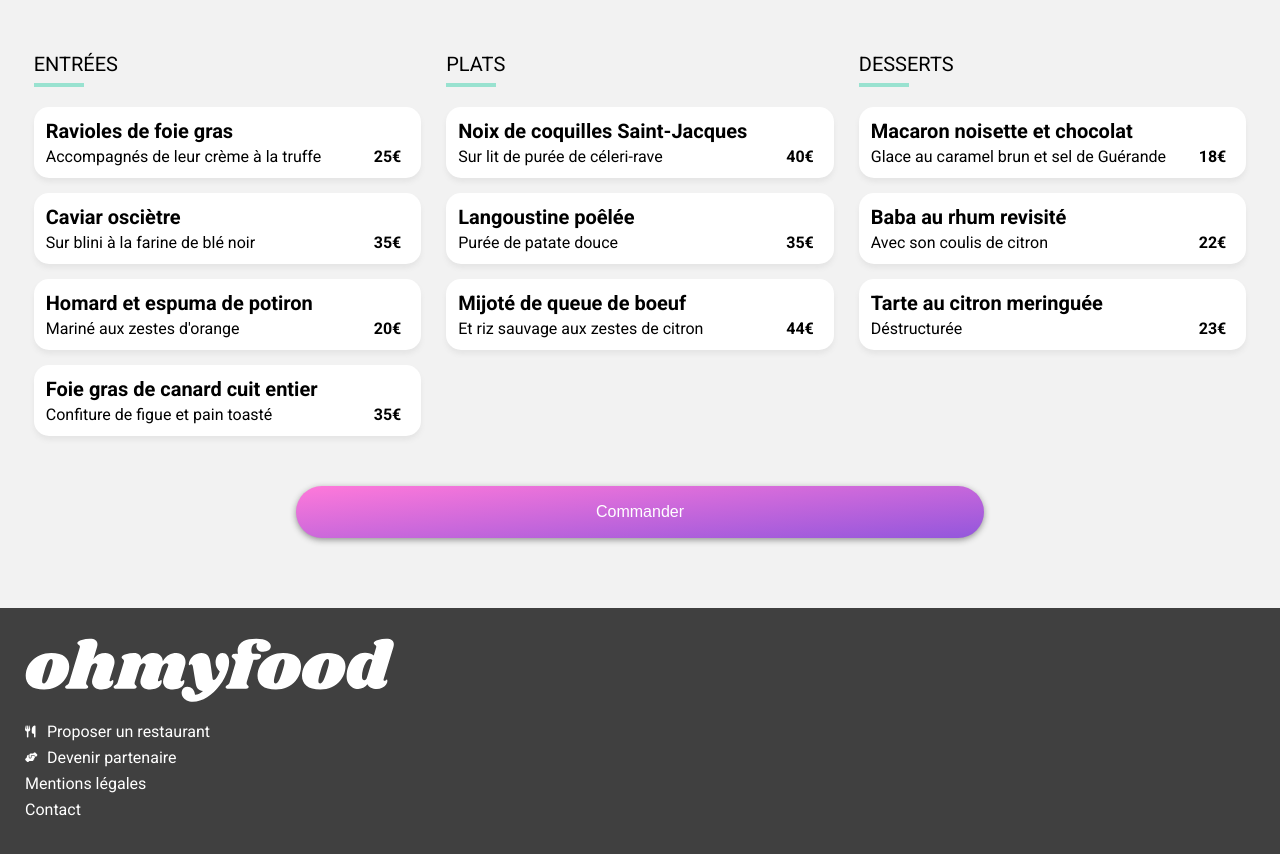
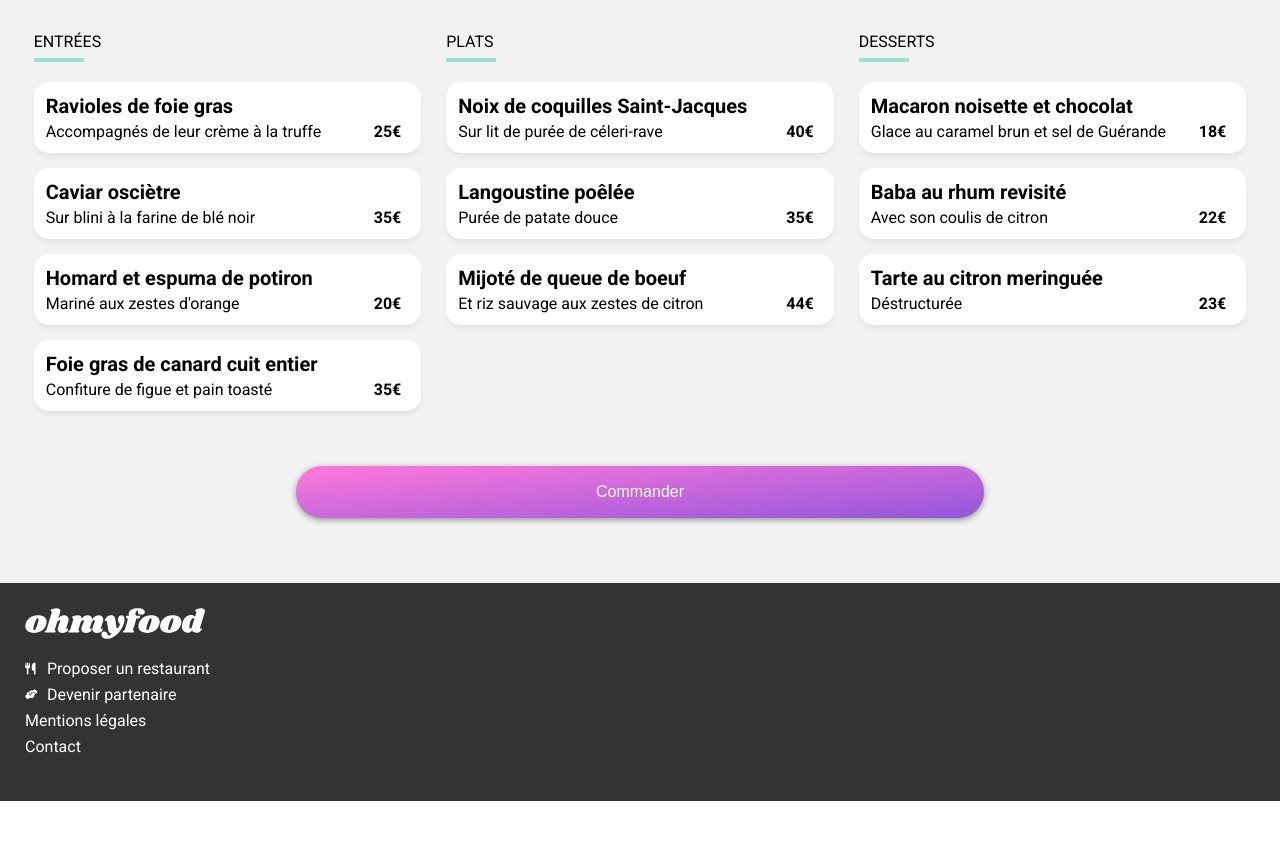
Before and after one commit to Jsncndl/Projet-3, a website: page menu_2.html in a window 1280 px wide. Shown: the part 374-1228 px from the top of the page. After the commit the page ends 1175 px from the top, so only its background shows below. Drawn offline with Linux system fonts and the light colour scheme; a web font is replaced by a local one.

Commit message:
fix: correct display

```diff
--- a/sass/Layout/_footer.scss
+++ b/sass/Layout/_footer.scss
@@ -1,13 +1,12 @@
 .footer {
   padding: 25px;
   color: #ffffff;
-  background-color: lighten($color: #000000, $amount: 25);
+  background-color: lighten($color: #000000, $amount: 20);
 
   &__img {
     filter: invert(91%) sepia(91%) saturate(28%) hue-rotate(205deg)
       brightness(108%) contrast(100%);
     width: 30%;
-    margin-top: 5px;
   }
 
   &__nav {
--- a/sass/style_desktop.scss
+++ b/sass/style_desktop.scss
@@ -37,4 +37,10 @@
           }
       }
   }
+
+  .footer {
+    &__img {
+      width: 180px;
+    }
+  }
 }
--- a/sass/style_menu.scss
+++ b/sass/style_menu.scss
@@ -47,7 +47,7 @@ h1 {
       display: flex;
       align-items: center;
       justify-content: space-between;
-      margin: 0px 0px 30px 0px;
+      margin: 0px 0px 10px 0px;
 
       &__h1 {
         font-size: 28px;
@@ -101,7 +101,7 @@ h1 {
     }
 
     &__button {
-      margin: 40px 0px 5px 0px;
+      margin: 45px 0px 0px 0px;
       padding: 17px 20px 17px 20px;
       width: 55%;
       background-image: linear-gradient(
@@ -137,7 +137,7 @@ h1 {
     &__h2 {
       text-transform: uppercase;
       font-weight: 400;
-      font-size: 20px;
+      font-size: 16px;
     }
 
     &__underline {
--- a/sass/style_menu_desktop.scss
+++ b/sass/style_menu_desktop.scss
@@ -26,4 +26,10 @@
       width: 31%;
     }
   }
+
+  .footer {
+    &__img {
+      width: 180px;
+    }
+  }
 }
```
Also changed, not shown: css/prefixed/style.css, css/prefixed/style_desktop.css, css/prefixed/style_menu.css, css/prefixed/style_menu_desktop.css, css/style.css, css/style_desktop.css, css/style_menu.css, css/style_menu_desktop.css, 4 other files.
